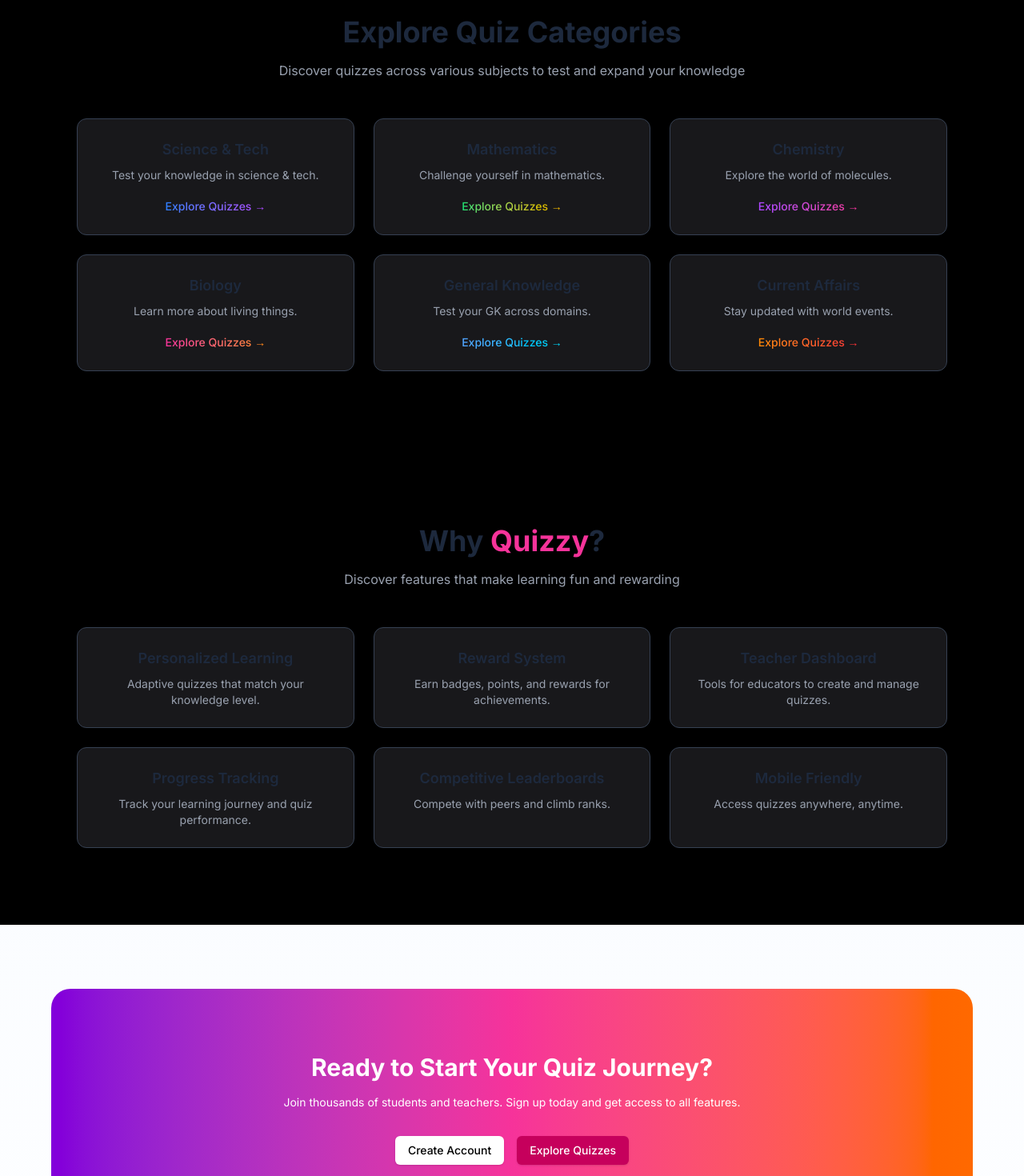
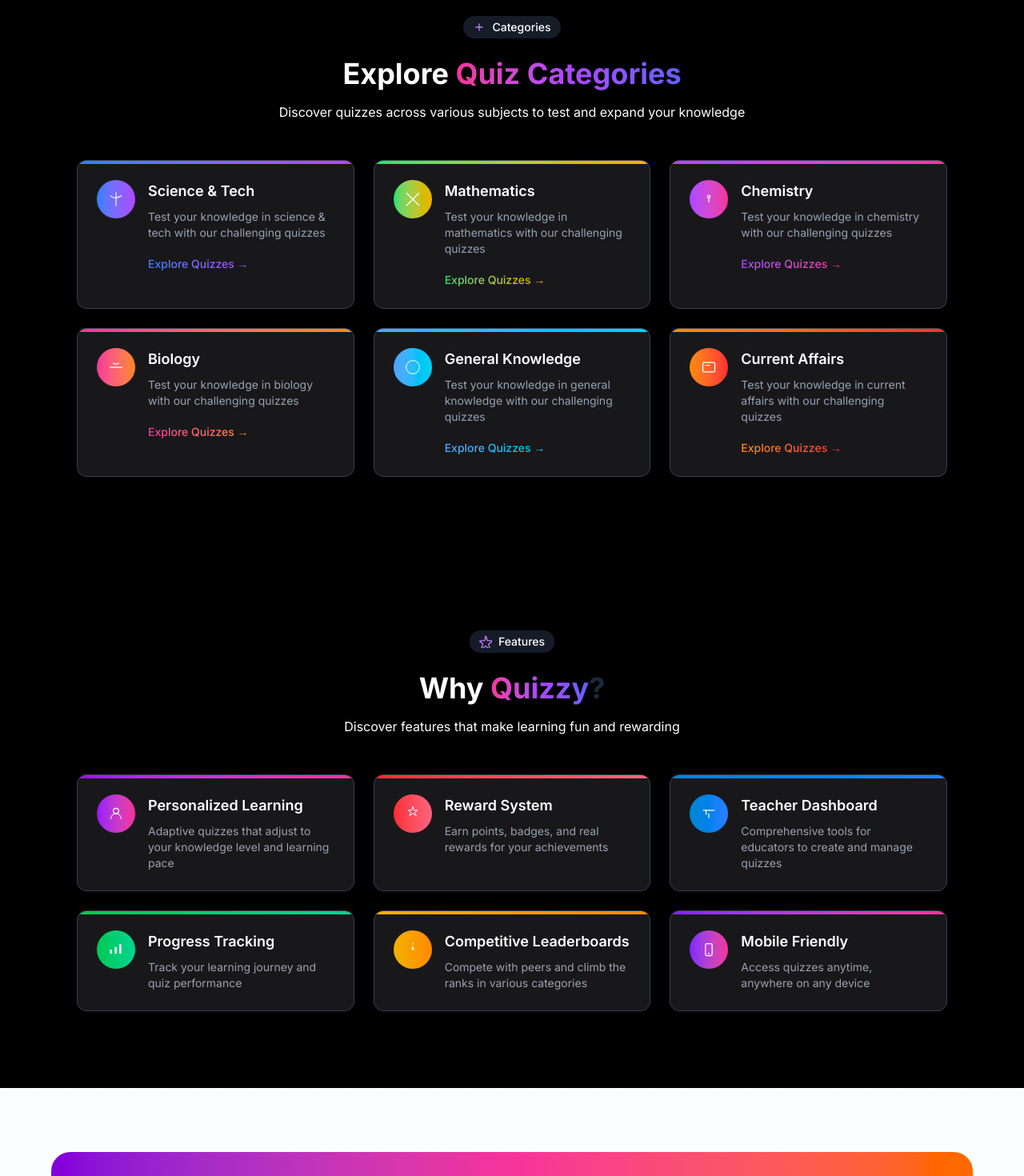
Before and after one commit to Shreyanshi210205/QuizMate, a Next.js app in the folder frontend/: page / in a window 1280 px wide. Shown: the part 800-2270 px from the top of the page at 80% size. Built offline with nearby package versions, Linux system fonts and the light colour scheme.

Commit message:
landing page enhanced

```diff
--- a/frontend/src/components/CTASection.tsx
+++ b/frontend/src/components/CTASection.tsx
@@ -11,7 +11,7 @@
         <Button variant="secondary" className="bg-white text-black hover:bg-gray-200">
           Create Account
         </Button>
-        <Button className="bg-pink-700 hover:bg-pink-800">Explore Quizzes</Button>
+  <Button className="bg-transparent border border-white text-white hover:bg-white/5">Explore Quizzes</Button>
       </div>
     </section>
   );
--- a/frontend/src/components/Categories.tsx
+++ b/frontend/src/components/Categories.tsx
@@ -1,31 +1,95 @@
 import { Card, CardContent } from "@/components/ui/card";
 
 const categories = [
-  { title: "Science & Tech", desc: "Test your knowledge in science & tech.", color: "from-blue-500 to-purple-500" },
-  { title: "Mathematics", desc: "Challenge yourself in mathematics.", color: "from-green-400 to-yellow-500" },
-  { title: "Chemistry", desc: "Explore the world of molecules.", color: "from-purple-500 to-pink-500" },
-  { title: "Biology", desc: "Learn more about living things.", color: "from-pink-500 to-orange-400" },
-  { title: "General Knowledge", desc: "Test your GK across domains.", color: "from-blue-400 to-cyan-400" },
-  { title: "Current Affairs", desc: "Stay updated with world events.", color: "from-orange-400 to-red-500" },
+  { title: "Science & Tech", desc: "Test your knowledge in science & tech with our challenging quizzes", color: "from-blue-500 to-purple-500", key: 'science' },
+  { title: "Mathematics", desc: "Test your knowledge in mathematics with our challenging quizzes", color: "from-green-400 to-yellow-500", key: 'math' },
+  { title: "Chemistry", desc: "Test your knowledge in chemistry with our challenging quizzes", color: "from-purple-500 to-pink-500", key: 'chem' },
+  { title: "Biology", desc: "Test your knowledge in biology with our challenging quizzes", color: "from-pink-500 to-orange-400", key: 'bio' },
+  { title: "General Knowledge", desc: "Test your knowledge in general knowledge with our challenging quizzes", color: "from-blue-400 to-cyan-400", key: 'gk' },
+  { title: "Current Affairs", desc: "Test your knowledge in current affairs with our challenging quizzes", color: "from-orange-400 to-red-500", key: 'news' },
 ];
+
+function IconFor(key: string) {
+  switch (key) {
+    case 'science':
+      return (
+        <svg className="w-5 h-5 text-white" viewBox="0 0 24 24" fill="none" xmlns="http://www.w3.org/2000/svg">
+          <path d="M12 2v20" stroke="currentColor" strokeWidth="1.5" strokeLinecap="round" strokeLinejoin="round" opacity="0.9"/>
+          <path d="M4 7c4 4 8 4 16 0" stroke="currentColor" strokeWidth="1.5" strokeLinecap="round" strokeLinejoin="round" opacity="0.9"/>
+        </svg>
+      );
+    case 'math':
+      return (
+        <svg className="w-5 h-5 text-white" viewBox="0 0 24 24" fill="none" xmlns="http://www.w3.org/2000/svg">
+          <path d="M3 3l18 18M21 3L3 21" stroke="currentColor" strokeWidth="1.5" strokeLinecap="round" strokeLinejoin="round"/>
+        </svg>
+      );
+    case 'chem':
+      return (
+        <svg className="w-5 h-5 text-white" viewBox="0 0 24 24" fill="none" xmlns="http://www.w3.org/2000/svg">
+          <circle cx="12" cy="8" r="2" stroke="currentColor" strokeWidth="1.5"/>
+          <path d="M12 10v6" stroke="currentColor" strokeWidth="1.5" strokeLinecap="round"/>
+        </svg>
+      );
+    case 'bio':
+      return (
+        <svg className="w-5 h-5 text-white" viewBox="0 0 24 24" fill="none" xmlns="http://www.w3.org/2000/svg">
+          <path d="M3 12h18" stroke="currentColor" strokeWidth="1.5" strokeLinecap="round"/>
+          <path d="M8 6c2 2 4 2 8 0" stroke="currentColor" strokeWidth="1.5" strokeLinecap="round"/>
+        </svg>
+      );
+    case 'gk':
+      return (
+        <svg className="w-5 h-5 text-white" viewBox="0 0 24 24" fill="none" xmlns="http://www.w3.org/2000/svg">
+          <path d="M12 2a10 10 0 100 20 10 10 0 000-20z" stroke="currentColor" strokeWidth="1.2"/>
+        </svg>
+      );
+    case 'news':
+      return (
+        <svg className="w-5 h-5 text-white" viewBox="0 0 24 24" fill="none" xmlns="http://www.w3.org/2000/svg">
+          <rect x="3" y="5" width="18" height="14" rx="2" stroke="currentColor" strokeWidth="1.5"/>
+          <path d="M7 9h6" stroke="currentColor" strokeWidth="1.5" strokeLinecap="round"/>
+        </svg>
+      );
+    default:
+      return null;
+  }
+}
 
 export default function Categories() {
   return (
     <section className="py-24 bg-black text-center">
+      <div className="mx-auto mb-6 inline-flex items-center gap-2 bg-gray-800/70 text-white px-3 py-1 rounded-full">
+        <svg xmlns="http://www.w3.org/2000/svg" className="w-4 h-4 text-purple-400" fill="none" viewBox="0 0 24 24" stroke="currentColor">
+          <path strokeLinecap="round" strokeLinejoin="round" strokeWidth={2} d="M12 6v6m0 0v6m0-6h6m-6 0H6" />
+        </svg>
+        <span className="text-sm font-medium">Categories</span>
+      </div>
+
       <h2 className="text-4xl font-bold mb-4">
-        Explore <span className="text-gradient">Quiz Categories</span>
+        <span className="text-white">Explore</span>{' '}
+        <span className="bg-gradient-to-r from-pink-500 via-purple-500 to-indigo-500 bg-clip-text text-transparent">
+          Quiz Categories
+        </span>
       </h2>
-      <p className="text-gray-400 mb-12">
+      <p className="text-white mb-12">
         Discover quizzes across various subjects to test and expand your knowledge
       </p>
       <div className="grid grid-cols-1 sm:grid-cols-2 md:grid-cols-3 gap-6 px-8 max-w-6xl mx-auto">
         {categories.map((cat, i) => (
           <Card
             key={i}
-            className="bg-zinc-900 border border-gray-700 hover:scale-105 transition-transform"
+            className="bg-zinc-900 border border-gray-700 hover:scale-105 transition-transform relative overflow-hidden"
           >
+            {/* top colored border */}
+            <div className={`absolute top-0 left-0 right-0 h-1 bg-gradient-to-r ${cat.color}`} />
             <CardContent className="p-6">
-              <h3 className="font-semibold text-lg mb-2">{cat.title}</h3>
+              <div className="flex items-start gap-4">
+                <div className={`w-12 h-12 rounded-full flex items-center justify-center bg-gradient-to-r ${cat.color}`}>
+                  {IconFor(cat.key)}
+                </div>
+                <div className="flex-1 text-left">
+                  <h3 className="text-white font-semibold text-lg mb-2">{cat.title}</h3>
                   <p className="text-gray-400 text-sm mb-4">{cat.desc}</p>
                   <a
                     href="#"
@@ -33,6 +97,8 @@
                   >
                     Explore Quizzes →
                   </a>
+                </div>
+              </div>
             </CardContent>
           </Card>
         ))}
--- a/frontend/src/components/Features.tsx
+++ b/frontend/src/components/Features.tsx
@@ -1,29 +1,93 @@
 import { Card, CardContent } from "@/components/ui/card";
 
 const features = [
-  { title: "Personalized Learning", desc: "Adaptive quizzes that match your knowledge level." },
-  { title: "Reward System", desc: "Earn badges, points, and rewards for achievements." },
-  { title: "Teacher Dashboard", desc: "Tools for educators to create and manage quizzes." },
-  { title: "Progress Tracking", desc: "Track your learning journey and quiz performance." },
-  { title: "Competitive Leaderboards", desc: "Compete with peers and climb ranks." },
-  { title: "Mobile Friendly", desc: "Access quizzes anywhere, anytime." },
+  { title: "Personalized Learning", desc: "Adaptive quizzes that adjust to your knowledge level and learning pace", color: "from-purple-600 to-pink-500", key: 'personal' },
+  { title: "Reward System", desc: "Earn points, badges, and real rewards for your achievements", color: "from-red-500 to-rose-400", key: 'reward' },
+  { title: "Teacher Dashboard", desc: "Comprehensive tools for educators to create and manage quizzes", color: "from-sky-600 to-blue-500", key: 'teacher' },
+  { title: "Progress Tracking", desc: "Track your learning journey and quiz performance", color: "from-green-500 to-emerald-400", key: 'progress' },
+  { title: "Competitive Leaderboards", desc: "Compete with peers and climb the ranks in various categories", color: "from-yellow-500 to-orange-400", key: 'leader' },
+  { title: "Mobile Friendly", desc: "Access quizzes anytime, anywhere on any device", color: "from-violet-600 to-pink-500", key: 'mobile' },
 ];
+
+function FeatureIcon({ keyName }: { keyName: string }) {
+  switch (keyName) {
+    case 'personal':
+      return (
+        <svg className="w-5 h-5 text-white" viewBox="0 0 24 24" fill="none" xmlns="http://www.w3.org/2000/svg">
+          <path d="M12 12a4 4 0 100-8 4 4 0 000 8z" stroke="currentColor" strokeWidth="1.5"/>
+          <path d="M4 20a8 8 0 0116 0" stroke="currentColor" strokeWidth="1.2" strokeLinecap="round"/>
+        </svg>
+      );
+    case 'reward':
+      return (
+        <svg className="w-5 h-5 text-white" viewBox="0 0 24 24" fill="none" xmlns="http://www.w3.org/2000/svg">
+          <path d="M12 2l2 5h5l-4 3 2 5-5-3-5 3 2-5-4-3h5l2-5z" stroke="currentColor" strokeWidth="1.2" strokeLinecap="round" strokeLinejoin="round"/>
+        </svg>
+      );
+    case 'teacher':
+      return (
+        <svg className="w-5 h-5 text-white" viewBox="0 0 24 24" fill="none" xmlns="http://www.w3.org/2000/svg">
+          <path d="M12 12v6" stroke="currentColor" strokeWidth="1.5" strokeLinecap="round"/>
+          <path d="M4 7h16" stroke="currentColor" strokeWidth="1.5" strokeLinecap="round"/>
+          <path d="M8 7v6" stroke="currentColor" strokeWidth="1.5" strokeLinecap="round"/>
+        </svg>
+      );
+    case 'progress':
+      return (
+        <svg className="w-5 h-5 text-white" viewBox="0 0 24 24" fill="none" xmlns="http://www.w3.org/2000/svg">
+          <path d="M3 12h3v6H3zM10 8h3v10h-3zM17 4h3v14h-3z" fill="currentColor"/>
+        </svg>
+      );
+    case 'leader':
+      return (
+        <svg className="w-5 h-5 text-white" viewBox="0 0 24 24" fill="none" xmlns="http://www.w3.org/2000/svg">
+          <path d="M12 8l2 4h-4l2-4z" stroke="currentColor" strokeWidth="1.2" strokeLinecap="round" strokeLinejoin="round"/>
+          <path d="M12 2v2" stroke="currentColor" strokeWidth="1.2" strokeLinecap="round"/>
+        </svg>
+      );
+    case 'mobile':
+      return (
+        <svg className="w-5 h-5 text-white" viewBox="0 0 24 24" fill="none" xmlns="http://www.w3.org/2000/svg">
+          <rect x="7" y="3" width="10" height="18" rx="2" stroke="currentColor" strokeWidth="1.5"/>
+          <path d="M11 18h2" stroke="currentColor" strokeWidth="1.5" strokeLinecap="round"/>
+        </svg>
+      );
+    default:
+      return null;
+  }
+}
 
 export default function Features() {
   return (
     <section className="py-24 bg-black text-center">
+      <div className="mx-auto mb-6 inline-flex items-center gap-2 bg-gray-800/70 text-white px-3 py-1 rounded-full">
+        <svg xmlns="http://www.w3.org/2000/svg" className="w-4 h-4 text-purple-400" viewBox="0 0 24 24" fill="none" stroke="currentColor">
+          <path strokeLinecap="round" strokeLinejoin="round" strokeWidth={2} d="M11.049 2.927c.3-.921 1.603-.921 1.902 0l2.2 6.748a1 1 0 00.95.69h7.096c.969 0 1.371 1.24.588 1.81l-5.74 4.17a1 1 0 00-.364 1.118l2.2 6.749c.3.921-.755 1.688-1.54 1.118L12 20.347l-5.94 4.003c-.784.57-1.84-.197-1.54-1.118l2.2-6.749a1 1 0 00-.364-1.118L1.64 12.175c-.783-.57-.38-1.81.588-1.81h7.096a1 1 0 00.95-.69l2.2-6.748z" />
+        </svg>
+        <span className="text-sm font-medium">Features</span>
+      </div>
+
       <h2 className="text-4xl font-bold mb-4">
-        Why <span className="text-pink-500">Quizzy</span>?
+        <span className="text-white">Why</span>{' '}
+        <span className="bg-gradient-to-r from-pink-500 via-purple-500 to-indigo-500 bg-clip-text text-transparent">Quizzy</span>?
       </h2>
-      <p className="text-gray-400 mb-12">
+      <p className="text-white mb-12">
         Discover features that make learning fun and rewarding
       </p>
       <div className="grid grid-cols-1 sm:grid-cols-2 md:grid-cols-3 gap-6 px-8 max-w-6xl mx-auto">
         {features.map((f, i) => (
-          <Card key={i} className="bg-zinc-900 border border-gray-700">
+          <Card key={i} className="bg-zinc-900 border border-gray-700 hover:scale-105 transition-transform relative overflow-hidden">
+            <div className={`absolute top-0 left-0 right-0 h-1 bg-gradient-to-r ${f.color}`} />
             <CardContent className="p-6">
-              <h3 className="font-semibold text-lg mb-2">{f.title}</h3>
-              <p className="text-gray-400 text-sm">{f.desc}</p>
+              <div className="flex items-start gap-4">
+                <div className={`w-12 h-12 rounded-full flex items-center justify-center bg-gradient-to-r ${f.color}`}>
+                  <FeatureIcon keyName={f.key} />
+                </div>
+                <div className="flex-1 text-left">
+                  <h3 className="text-white font-semibold text-lg mb-2">{f.title}</h3>
+                  <p className="text-gray-400 text-sm">{f.desc}</p>
+                </div>
+              </div>
             </CardContent>
           </Card>
         ))}
```
Lines whose indentation alone changed are shown as unchanged.
